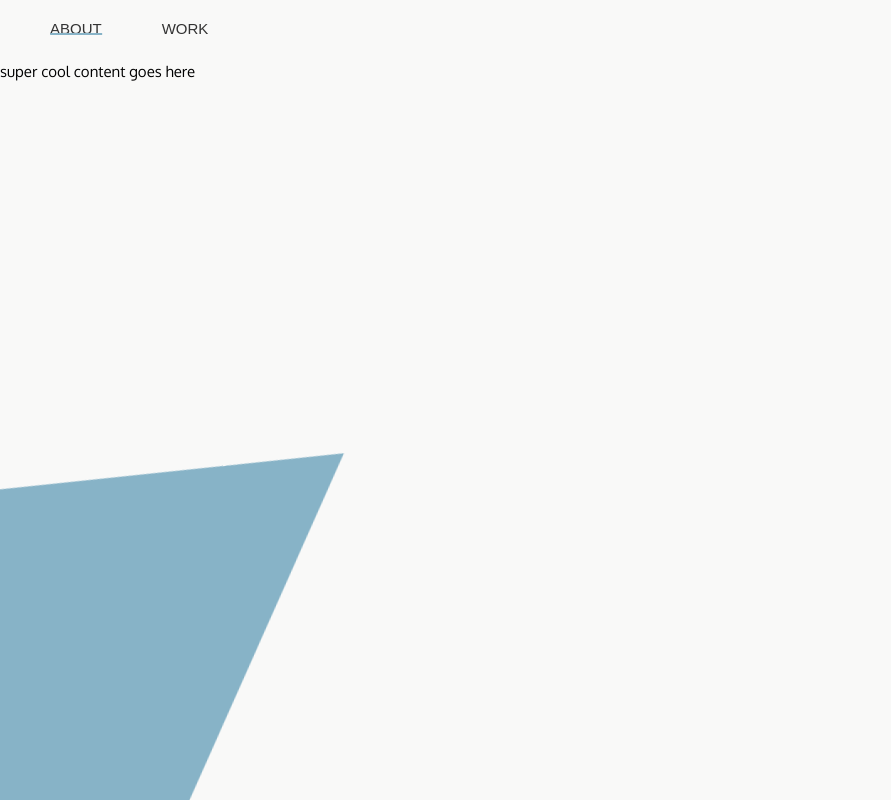
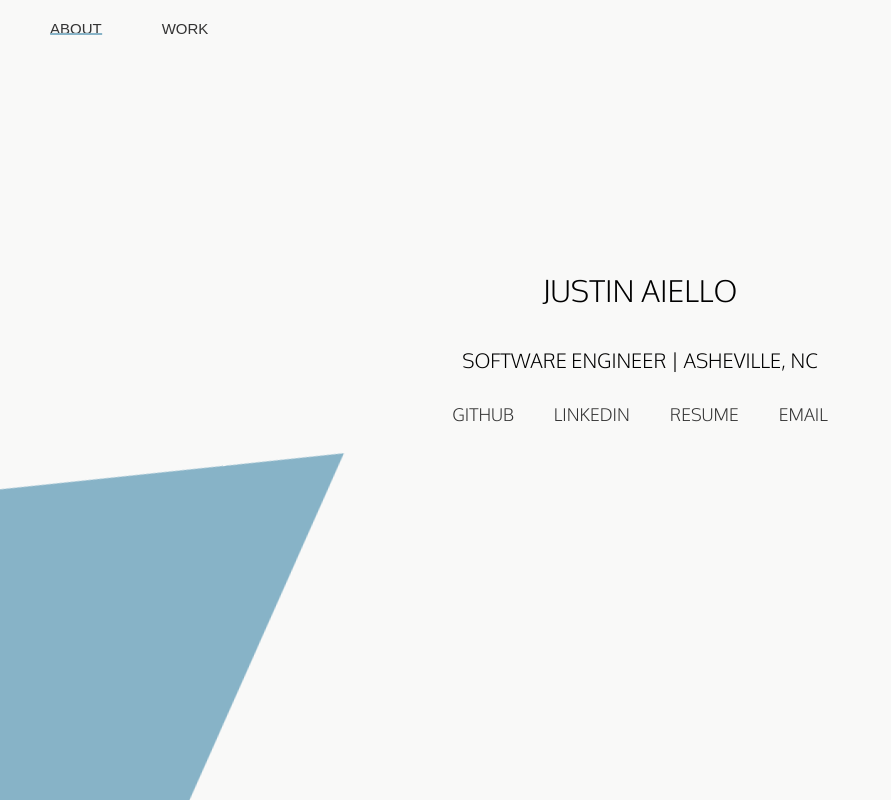
Before and after one commit to justindaiello/gatsby_portfolio, a Gatsby site: page / in a window 1280 px wide. Both pictures are taken after a click on the button "ABOUT". Shown: the whole page, without its empty margins (0-891 px from the left). Built offline with nearby package versions, Linux system fonts and the light colour scheme; Gatsby itself is replaced by a stand-in of ours.

Commit message:
feat(hero): add hero section content, styling and logic

```diff
--- /dev/null
+++ b/src/components/Hero/Hero.js
@@ -0,0 +1,54 @@
+import React from 'react';
+import { StyledHero, StyledList } from './HeroStyles';
+
+function Hero({ isHidden }) {
+  return (
+    <StyledHero>
+      <h1>Justin Aiello</h1>
+      {!isHidden && (
+        <>
+          <h2>Software Engineer | Asheville, NC</h2>
+          <StyledList>
+            <li>
+              <a
+                href="https://github.com/justindaiello"
+                rel="noopener noreferrer"
+                target="_blank"
+              >
+                Github
+              </a>
+            </li>
+            <li>
+              <a
+                href="https://www.linkedin.com/in/jdaiello/"
+                rel="noopener noreferrer"
+                target="_blank"
+              >
+                LinkedIn
+              </a>
+            </li>
+            <li>
+              <a
+                href="https://docs.google.com/document/d/1_FT1aUWIKau8MC4-LyG80AAVUx3IGFc-KW6bKx0i23Q/edit?usp=sharing"
+                rel="noopener noreferrer"
+                target="_blank"
+              >
+                Resume
+              </a>
+            </li>
+            <li>
+              <a
+                href="mailto:justinaiello@gmail.com?Subject=Hello"
+                target="_top"
+              >
+                Email
+              </a>
+            </li>
+          </StyledList>
+        </>
+      )}
+    </StyledHero>
+  );
+}
+
+export default Hero;
--- /dev/null
+++ b/src/components/Hero/HeroStyles.js
@@ -0,0 +1,69 @@
+import styled, { keyframes } from 'styled-components';
+
+const showHidden = keyframes`
+  from {
+    opacity: 0;
+  }
+
+  to {
+    opacity: 1
+  }
+`;
+
+const StyledHero = styled.div`
+  position: absolute;
+  width: 100%;
+  top: 30%;
+  display: flex;
+  flex-direction: column;
+  justify-content: center;
+  align-items: center;
+
+  h1 {
+    margin-bottom: 2rem;
+    font-size: 3rem;
+    text-transform: uppercase;
+    font-weight: 300;
+  }
+
+  h2 {
+    font-size: 2rem;
+    text-transform: uppercase;
+    margin-top: 0;
+    animation: ${showHidden} 1s linear;
+    font-weight: 300;
+  }
+`;
+
+const StyledList = styled.ul`
+  padding: 0;
+  width: 50%;
+  list-style-type: none;
+  margin: 0 auto;
+  display: flex;
+  justify-content: center;
+  animation: ${showHidden} 1s linear;
+  font-weight: 300;
+
+  li {
+    margin: 0 2rem;
+    font-size: 1.75rem;
+    text-transform: uppercase;
+
+    a {
+      color: ${(props) => props.theme.text};
+      text-decoration: none;
+      transition: all 0.2s;
+
+      &:hover {
+        color: ${(props) => props.theme.accent};
+      }
+
+      &:focus {
+        outline: 2px solid ${(props) => props.theme.accent};
+      }
+    }
+  }
+`;
+
+export { StyledHero, StyledList };
--- /dev/null
+++ b/src/components/Hero/index.js
@@ -0,0 +1,2 @@
+import Hero from './Hero';
+export default Hero;
--- a/src/components/header/Header.js
+++ b/src/components/header/Header.js
@@ -1,13 +1,18 @@
 import React from 'react';
+import { bool } from 'prop-types';
 import { StyledHeader, StyledButton } from './HeaderStyles';
 
-const Header = () => {
+const Header = ({ setIsHidden, isHidden }) => {
   return (
     <StyledHeader>
-      <StyledButton>About</StyledButton>
+      <StyledButton onClick={() => setIsHidden(!isHidden)}>About</StyledButton>
       <StyledButton>Work</StyledButton>
     </StyledHeader>
   );
 };
 
+Header.propTypes = {
+  hidden: bool,
+};
+
 export default Header;
--- /dev/null
+++ b/src/components/header/index.js
@@ -0,0 +1,2 @@
+import Header from './Header';
+export default Header;
--- a/src/layouts/PrimaryLayout.js
+++ b/src/layouts/PrimaryLayout.js
@@ -4,7 +4,6 @@ import { ThemeProvider, createGlobalStyle } from 'styled-components';
 
 import Polygon from '../images/Polygon.svg';
 import lightTheme from '../styles/lightTheme';
-import Header from '../components/header/Header';
 
 const GlobalStyle = createGlobalStyle`
   body {
@@ -15,10 +14,11 @@ const GlobalStyle = createGlobalStyle`
 const PrimaryLayout = ({ children }) => {
   return (
     <ThemeProvider theme={lightTheme}>
-      <GlobalStyle />
-      <Header />
-      {children}
-      <StyledImg src={Polygon} />
+      <main>
+        <GlobalStyle />
+        {children}
+        <StyledImg src={Polygon} />
+      </main>
     </ThemeProvider>
   );
 };
--- a/src/pages/index.js
+++ b/src/pages/index.js
@@ -1,8 +1,16 @@
 import React from 'react';
+
+import Hero from '../components/Hero';
+import Header from '../components/Header';
 import PrimaryLayout from '../layouts/PrimaryLayout';
 
-export default () => (
-  <PrimaryLayout>
-    <div>super cool content goes here</div>
-  </PrimaryLayout>
-);
+export default () => {
+  const [isHidden, setIsHidden] = React.useState(true);
+
+  return (
+    <PrimaryLayout>
+      <Header setIsHidden={setIsHidden} isHidden={isHidden} />
+      <Hero isHidden={isHidden} />
+    </PrimaryLayout>
+  );
+};
--- a/src/styles/global.css
+++ b/src/styles/global.css
@@ -16,4 +16,5 @@ body {
   font-size: 1.5rem;
   line-height: 2;
   font-family: 'Oxygen', sans-serif;
+  font-weight: 300;
 }
```
